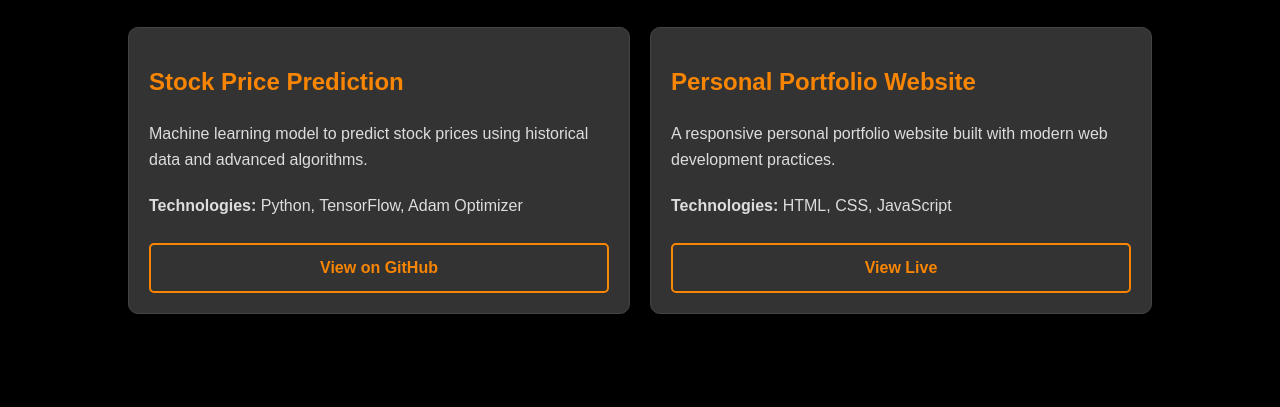
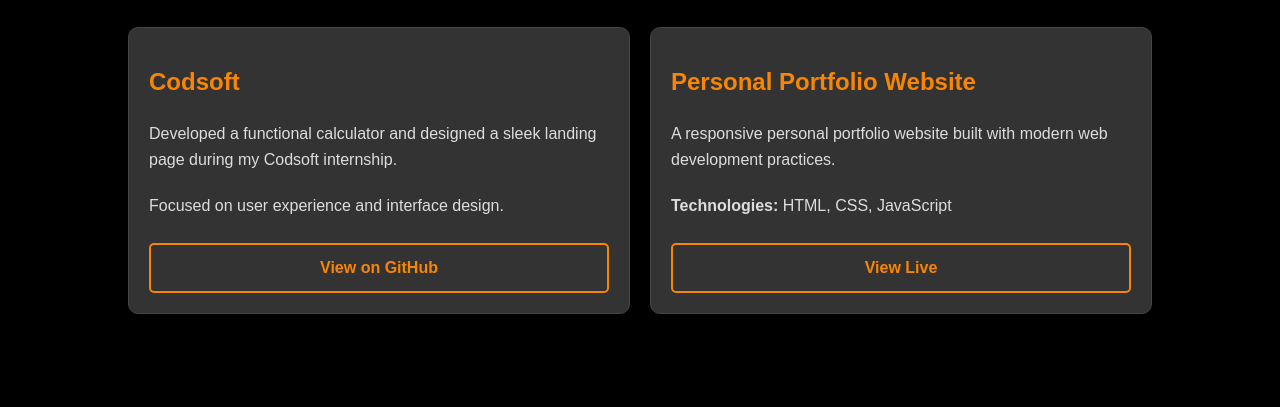
Before and after one commit to AmaanLucky/Portfolio, a plain HTML site: page portfolio.html in a window 1280 px wide. Shown: the part 237-644 px from the top of the page. Drawn offline with Linux system fonts and the light colour scheme.

Commit message:
Update portfolio.html

```diff
--- a/portfolio.html
+++ b/portfolio.html
@@ -37,9 +37,9 @@
       <!-- Project 1 -->
       <div class="project-card">
         <!-- <img src="project1.jpg" alt="Project 1 Screenshot"> -->
-        <h3>Stock Price Prediction</h3>
-        <p>Machine learning model to predict stock prices using historical data and advanced algorithms.</p>
-        <p><strong>Technologies:</strong> Python, TensorFlow, Adam Optimizer</p>
+        <h3>Codsoft</h3>
+        <p> Developed a functional calculator and designed a sleek landing page during my Codsoft internship.</p>
+        <p> Focused on user experience and interface design.</p>
         <a href="https://github.com/AmaanLucky" target="_blank">View on GitHub</a>
       </div>
 
```
